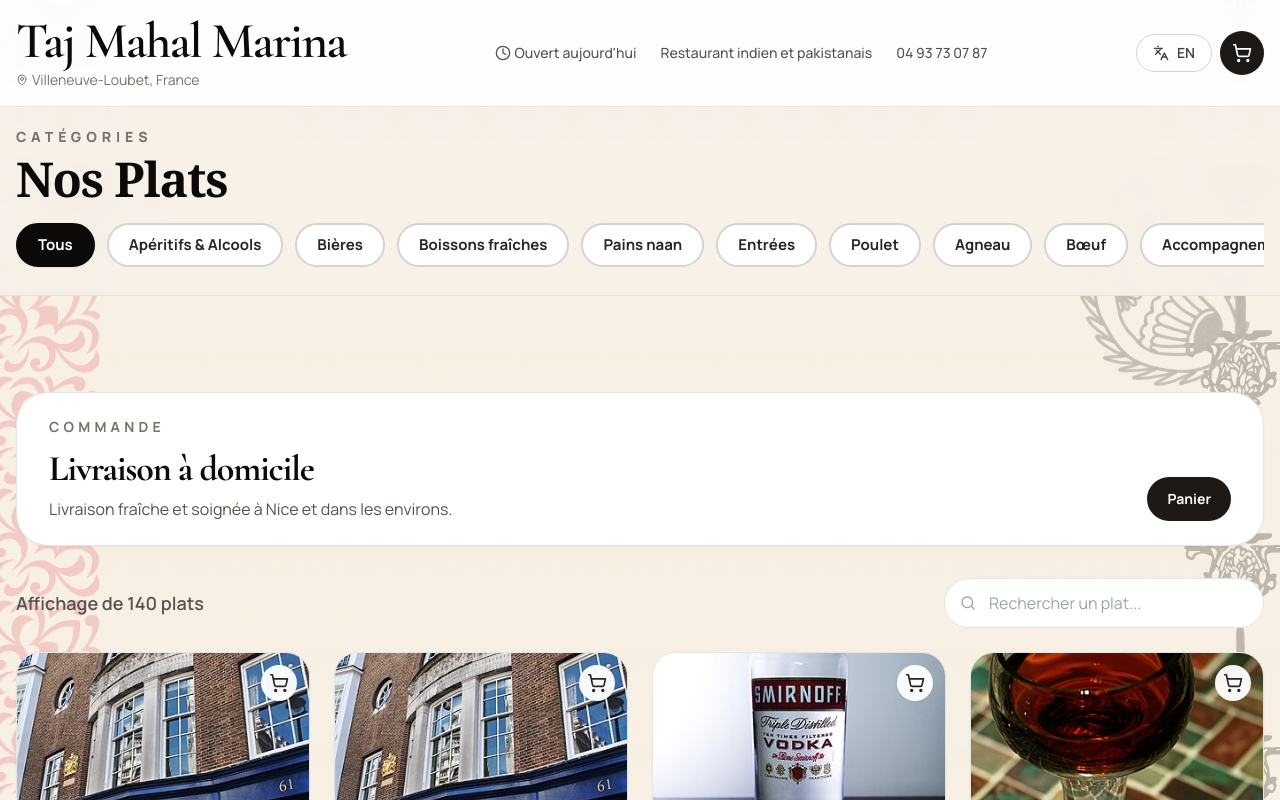
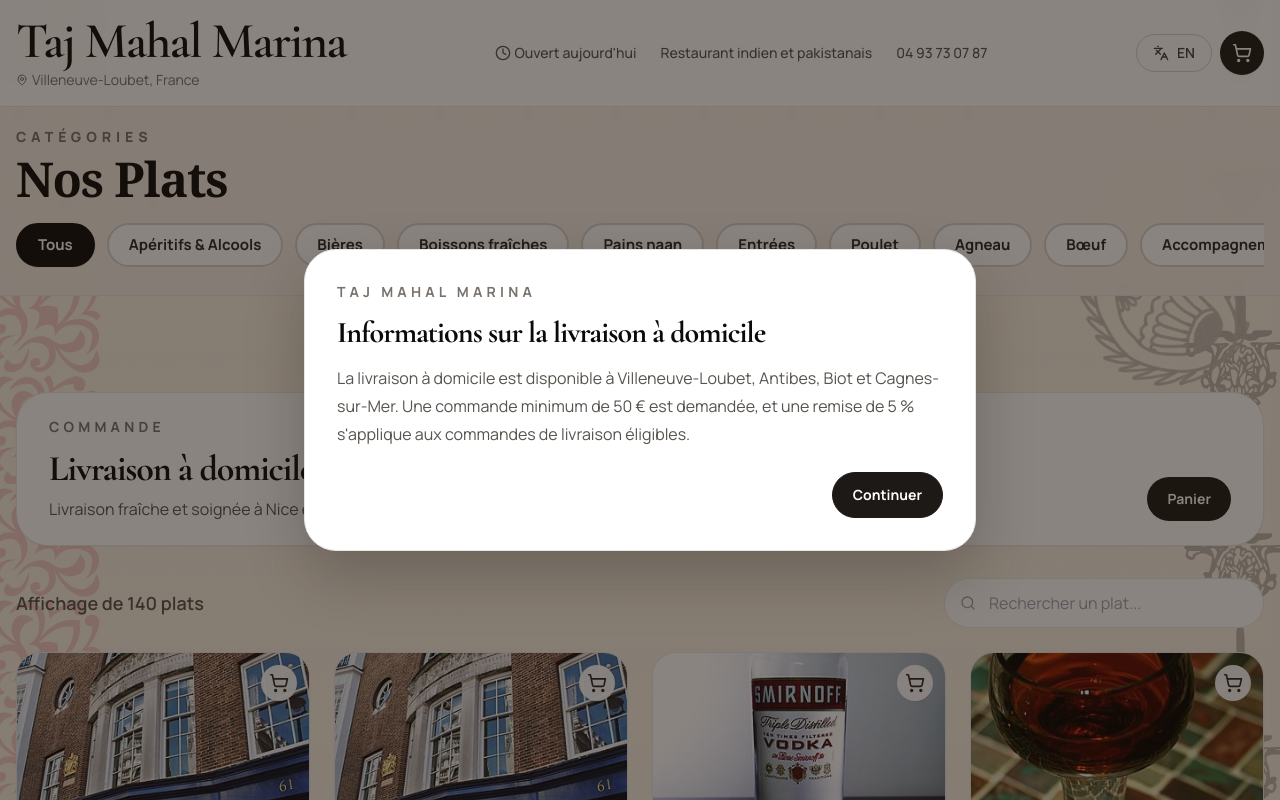
Before and after one commit to ManojMJ10/tajmahal-delivery.fr, a Next.js app: page /menu/home-delivery in a window 1280 px wide. Shown: the top 800 px of the page. Built offline with nearby package versions, Linux system fonts and the light colour scheme.

Commit message:
Add delivery info popup to home delivery page

```diff
--- a/components/public/PublicMenuClient.tsx
+++ b/components/public/PublicMenuClient.tsx
@@ -24,6 +24,7 @@ export default function PublicMenuClient({ orderType }: PublicMenuClientProps) {
   const [selectedCategory, setSelectedCategory] = useState("all");
   const [search, setSearch] = useState("");
   const [showBackToTop, setShowBackToTop] = useState(false);
+  const [showDeliveryNotice, setShowDeliveryNotice] = useState(orderType === "home_delivery");
 
   useEffect(() => {
     initializeStore();
@@ -107,6 +108,24 @@ export default function PublicMenuClient({ orderType }: PublicMenuClientProps) {
 
   return (
     <div className="public-page-shell min-h-screen bg-[#f7f1e8] text-stone-900">
+      {orderType === "home_delivery" && showDeliveryNotice ? (
+        <div className="fixed inset-0 z-50 flex items-center justify-center bg-[rgba(30,20,12,0.52)] px-4">
+          <div className="w-full max-w-2xl rounded-[2rem] border border-stone-200 bg-white p-6 shadow-[0_24px_60px_rgba(26,16,10,0.24)] md:p-8">
+            <p className="text-sm font-bold uppercase tracking-[0.3em] text-stone-500">{settings.restaurantName}</p>
+            <h2 className="mt-3 text-3xl font-black leading-tight text-stone-950">{t.deliveryNoticeTitle}</h2>
+            <p className="mt-3 text-base leading-7 text-stone-600">{t.deliveryNoticeMessage}</p>
+            <div className="mt-6 flex justify-end">
+              <button
+                type="button"
+                onClick={() => setShowDeliveryNotice(false)}
+                className="inline-flex items-center justify-center rounded-full border border-stone-900 bg-stone-900 px-5 py-3 text-sm font-bold text-white transition-colors duration-150 hover:bg-stone-800"
+              >
+                {t.continueBrowsing}
+              </button>
+            </div>
+          </div>
+        </div>
+      ) : null}
       <PublicHeader
         settings={settings}
         language={language}
--- a/lib/publicContent.ts
+++ b/lib/publicContent.ts
@@ -22,6 +22,9 @@ export const translations = {
       "Our kitchen opens daily from 11:30 am to 2:30 pm and again from 6:30 pm to 11:00 pm. You can still browse the menu or continue to the site.",
     seeMenu: "See menu",
     continueBrowsing: "Continue",
+    deliveryNoticeTitle: "Home delivery information",
+    deliveryNoticeMessage:
+      "Home delivery is available in Villeneuve-Loubet, Antibes, Biot, and Cagnes-sur-Mer. A minimum order of €50 is required, and a 5% discount is applied to eligible delivery orders.",
     heroLabel: "Marina Signature",
     startOrder: "Start Order",
     ourDishes: "Discover the Menu",
@@ -113,6 +116,9 @@ export const translations = {
       "Notre cuisine est ouverte tous les jours de 11h30 à 14h30 puis de 18h30 à 23h00. Vous pouvez quand même voir le menu ou continuer sur le site.",
     seeMenu: "Voir le menu",
     continueBrowsing: "Continuer",
+    deliveryNoticeTitle: "Informations sur la livraison à domicile",
+    deliveryNoticeMessage:
+      "La livraison à domicile est disponible à Villeneuve-Loubet, Antibes, Biot et Cagnes-sur-Mer. Une commande minimum de 50 € est demandée, et une remise de 5 % s'applique aux commandes de livraison éligibles.",
     heroLabel: "Signature Marina",
     startOrder: "Commander",
     ourDishes: "Découvrir la carte",
```
